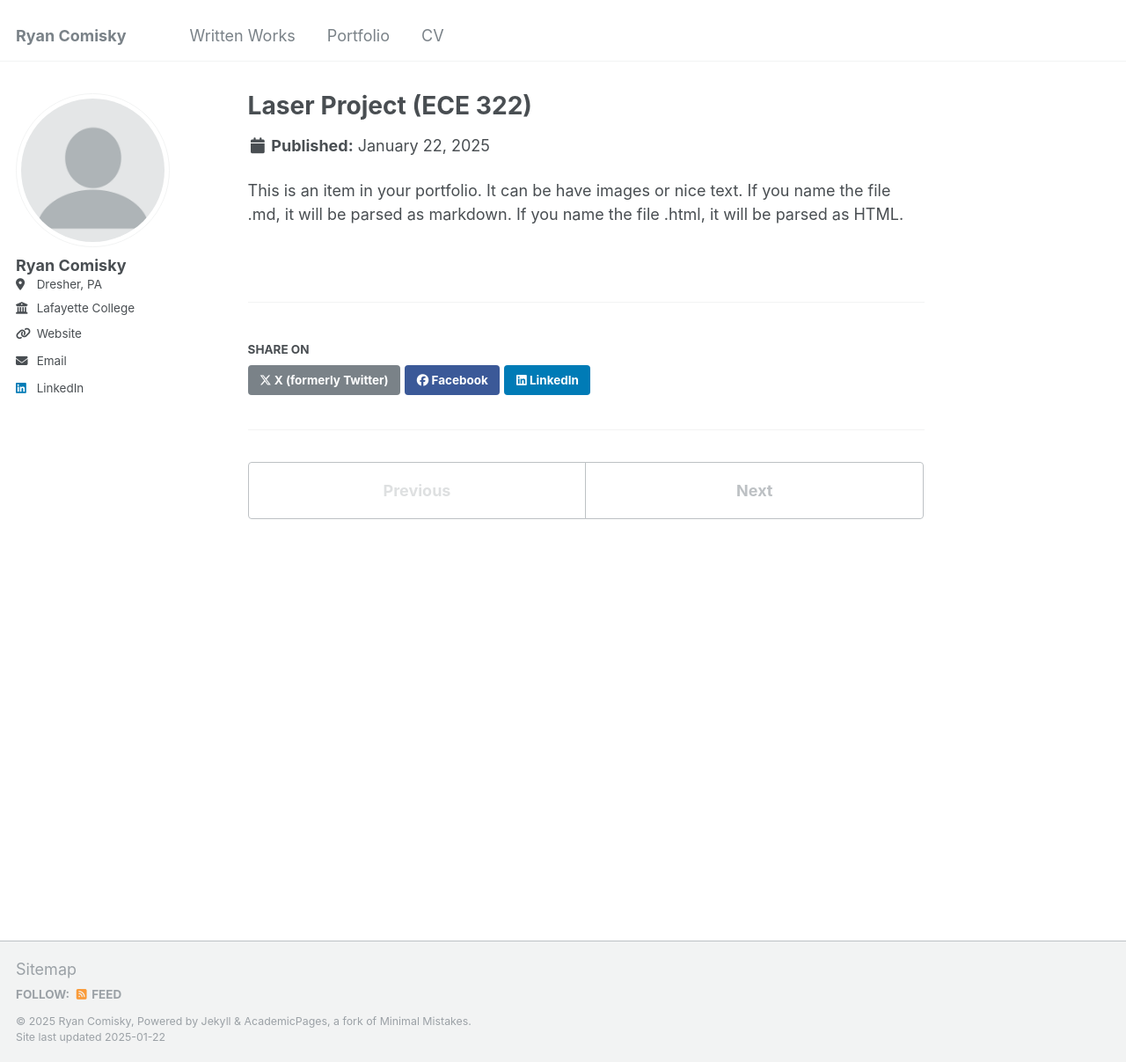
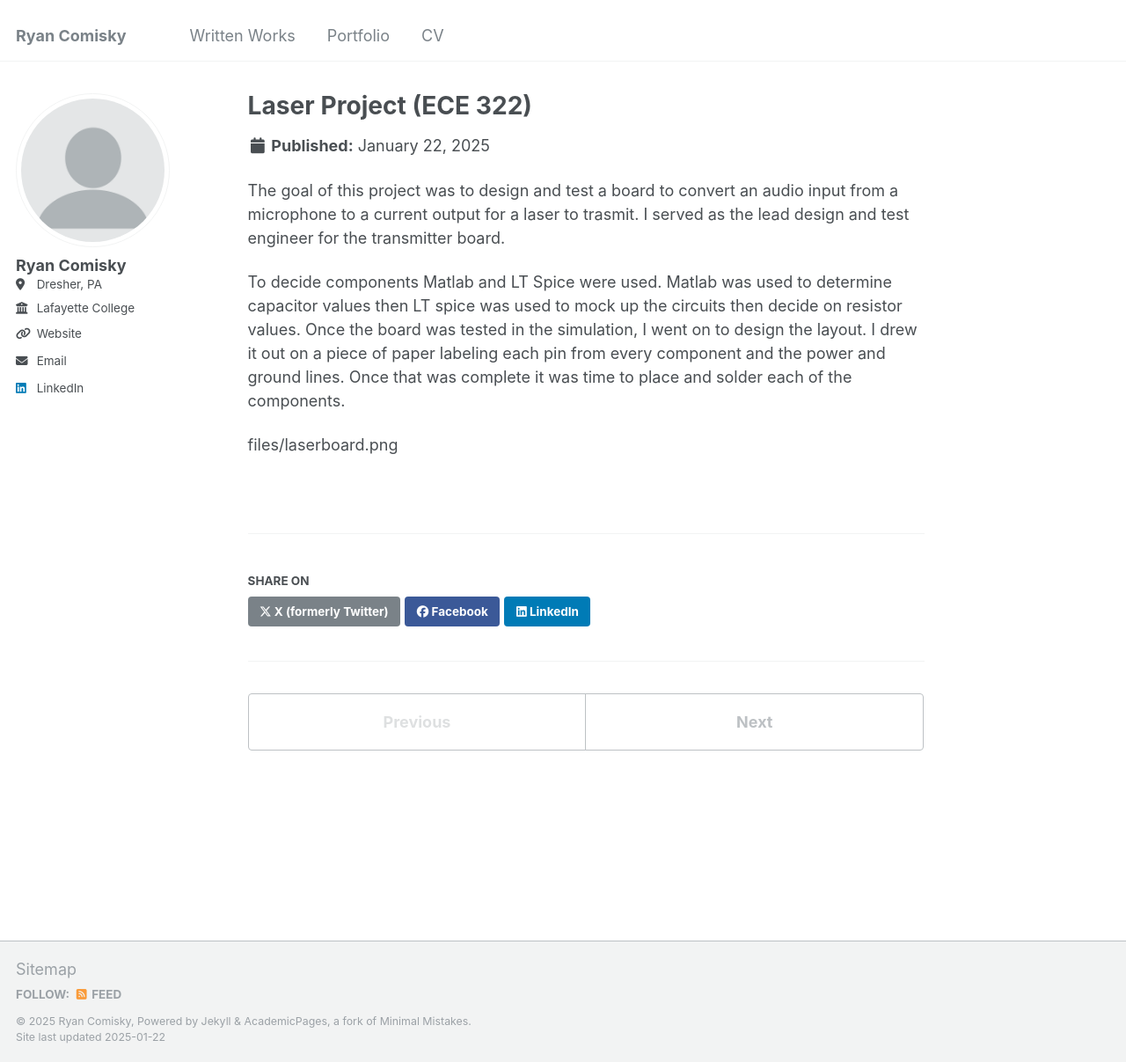
Before and after one commit to Ryan-Comisky/Ryan-Comisky.github.io, a Jekyll site: the page built from _portfolio/portfolio-1.md, in a window 1280 px wide and 1207 px high. Shown: the whole window at 88% size. Built offline with Jekyll 4.4.1, drawn with Linux system fonts in a browser that asks for light colours.

Commit message:
Update portfolio-1.md

```diff
--- a/_portfolio/portfolio-1.md
+++ b/_portfolio/portfolio-1.md
@@ -4,4 +4,9 @@ excerpt: "Special project for the transformation of audio to laser input current
 collection: portfolio
 ---
 
-This is an item in your portfolio. It can be have images or nice text. If you name the file .md, it will be parsed as markdown. If you name the file .html, it will be parsed as HTML.
+The goal of this project was to design and test a board to convert an audio input from a microphone to a current output for a laser to trasmit. I served as the lead design and test engineer for the transmitter board.
+
+To decide components Matlab and LT Spice were used. Matlab was used to determine capacitor values then LT spice was used to mock up the circuits then decide on resistor values. Once the board was tested in the simulation, I went on to design the layout. I drew it out on a piece of paper labeling each pin from every component and the power and ground lines. Once that was complete it was time to place and solder each of the components.
+
+
+files/laserboard.png
```
